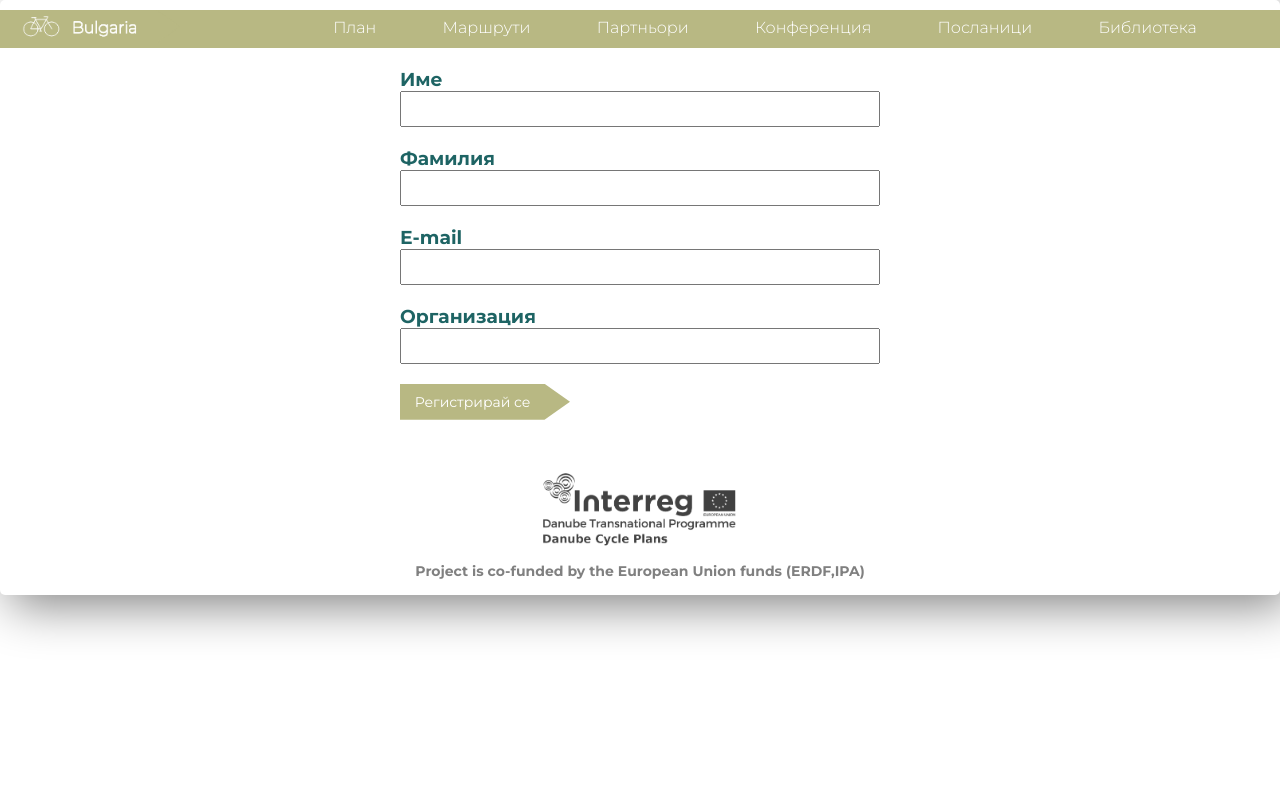
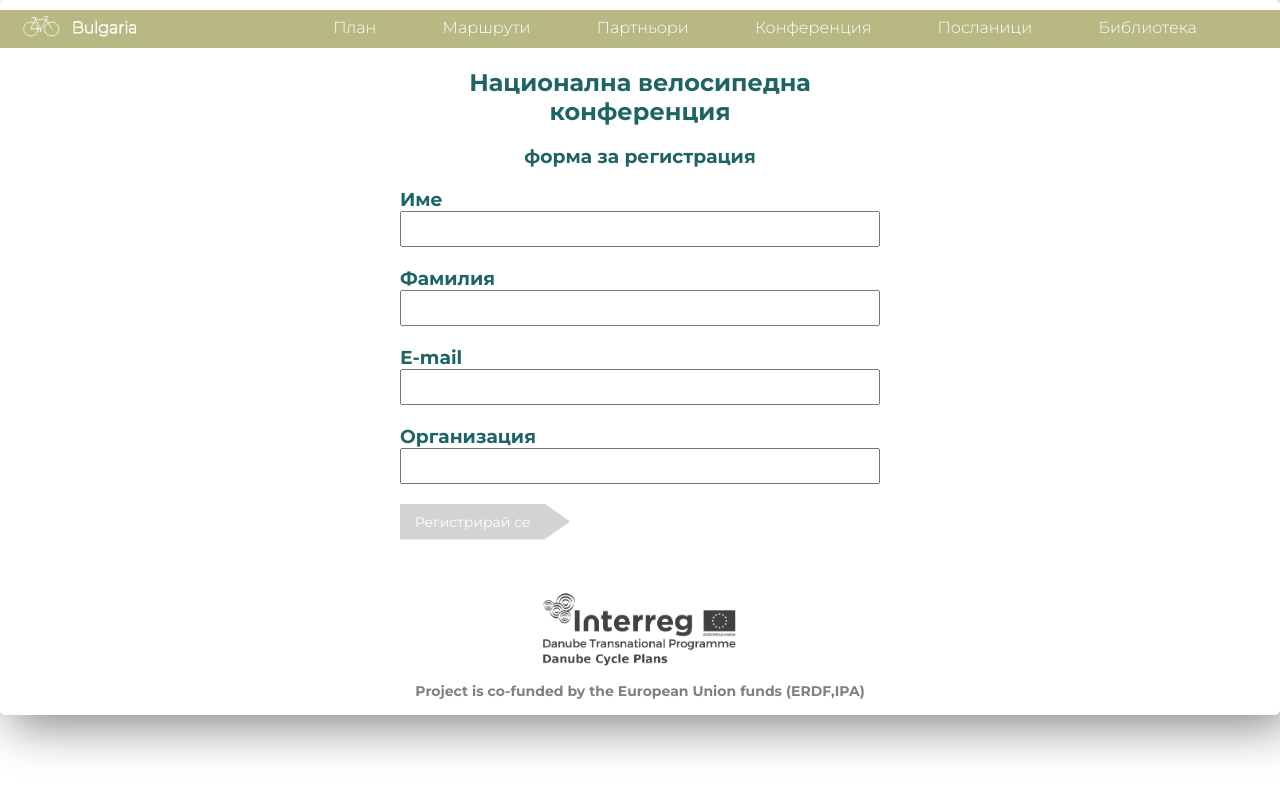
Before and after one commit to KirilKaloyanov/bg-cycling-plan, a React (Create React App) app: page /conference in a window 1280 px wide. Shown: the top 794 px of the page. Built offline with nearby package versions, Linux system fonts and the light colour scheme.

Commit message:
Implement monoose validation from the server.

```diff
--- a/src/components/conference.jsx
+++ b/src/components/conference.jsx
@@ -21,44 +21,72 @@ class Conference extends Component {
     organisation: Joi.string().max(256),
   };
 
+  translateErrorMessage = (errors, i) => {
+    if (i === "email") errors[i] = "Моля, въведете валиден e-mail.";
+    else if (i === "organisation")
+      errors[i] =
+        "Моля, въведете организация или интересите, които Ви мотивират да участвате.";
+    else errors[i] = "Полето не може да бъде празно.";
+    return errors;
+  };
+
+  validateProperty = ({ name, value }) => {
+    const obj = { [name]: value };
+    const schema = { [name]: this.schema[name] };
+    const result = Joi.validate(obj, schema);
+    return result.error ? result.error.details[0].path[0] : null;
+  };
+
+  handleChange = ({ currentTarget: input }) => {
+    let errors = { ...this.state.errors };
+    //const errorKey = this.validateProperty(input);
+    //if (errorKey) errors = this.translateErrorMessage(errors, errorKey);
+    //else delete errors[input.name];
+
+    let account = { ...this.state.account };
+    account[input.name] = input.value;
+    this.setState({ account, errors });
+  };
+
   validate = () => {
     const result = Joi.validate(this.state.account, this.schema, {
       abortEarly: false,
     });
-    console.log(result);
     if (!result.error) return null;
-    const errors = {};
+    let errors = {};
     if (result.error) {
       for (let item of result.error.details) {
         const i = item.path[0];
-        if (i === "email") errors[i] = "Моля, въведете валиден e-mail.";
-        else if (i === "organisation")
-          errors[i] =
-            "Моля, въведете организация или интересите, които Ви мотивират да участвате.";
-        else errors[i] = "Полето не може да бъде празно.";
+        errors = this.translateErrorMessage(errors, i);
       }
     }
-    console.log(errors);
     return errors;
   };
 
   handleSubmit = async (e) => {
     e.preventDefault();
-    const errors = this.validate();
+    let errors = this.validate();
     this.setState({ errors: errors || {} });
     if (errors) return;
-    await registerParticipant(this.state.account);
+    const { data } = await registerParticipant(this.state.account);
+    if (data.errors) {
+      for (let item in data.errors) {
+        const i = item;
+        errors = this.translateErrorMessage(errors, i);
+      }
+    }
+    this.setState({ errors: errors || {} });
   };
 
-  handleChange = ({ currentTarget: input }) => {
-    let account = { ...this.state.account };
-    account[input.name] = input.value;
-    this.setState({ account });
+  renderSubmitButtonClasses = () => {
+    return this.validate() ? "btn_arrow btn_disabled" : "btn_arrow";
   };
 
   render() {
     return (
       <div className="form_container">
+        <h2 className="align_center">Национална велосипедна конференция</h2>
+        <h3 className="align_center">форма за регистрация</h3>
         <form onSubmit={this.handleSubmit}>
           <Input
             name="firstName"
@@ -92,7 +120,11 @@ class Conference extends Component {
             onChange={this.handleChange}
             errors={this.state.errors}
           />
-          <button type="submit" className="btn_arrow">
+          <button
+            type="submit"
+            //disabled={this.validate()}
+            className={this.renderSubmitButtonClasses()}
+          >
             Регистрирай се
           </button>
         </form>
--- a/src/components/page.jsx
+++ b/src/components/page.jsx
@@ -1,11 +1,9 @@
 import React, { Fragment } from "react";
-import iconPresentation from "./common/iconPresentation";
 import plan from "./images/plan.jpg";
 import masterPlan from "./images/masterPlan.jpg";
 import Card from "./common/card";
 
 export default function Page() {
-  let icon = iconPresentation;
   return (
     <Fragment>
       <div className="grid grid--1x2 quote_background_color">
--- a/src/index.css
+++ b/src/index.css
@@ -25,6 +25,10 @@ body {
 h1,
 h2 {
   margin: 0;
+}
+
+.align_center {
+  text-align: center;
 }
 
 /*  LINKS  */ /*  LINKS  */ /*  LINKS  */ /*  LINKS  */ /*  LINKS  */ /*  LINKS  */
@@ -59,6 +63,16 @@ a {
 .btn_arrow:hover {
   cursor: pointer;
   background-color: grey;
+}
+
+.btn_disabled {
+  cursor: default;
+  background-color: lightgrey;
+}
+
+.btn_disabled:hover {
+  cursor: default;
+  background-color: lightgrey;
 }
 
 /*  NAVBAR  */ /*  NAVBAR  */ /*  NAVBAR  */ /*  NAVBAR  */ /*  NAVBAR  */ /*  NAVBAR  */
@@ -413,7 +427,7 @@ a {
 
 .form_container {
   width: 48rem;
-  margin: auto;
+  margin: 2rem auto;
 }
 
 .form_field_container {
```
